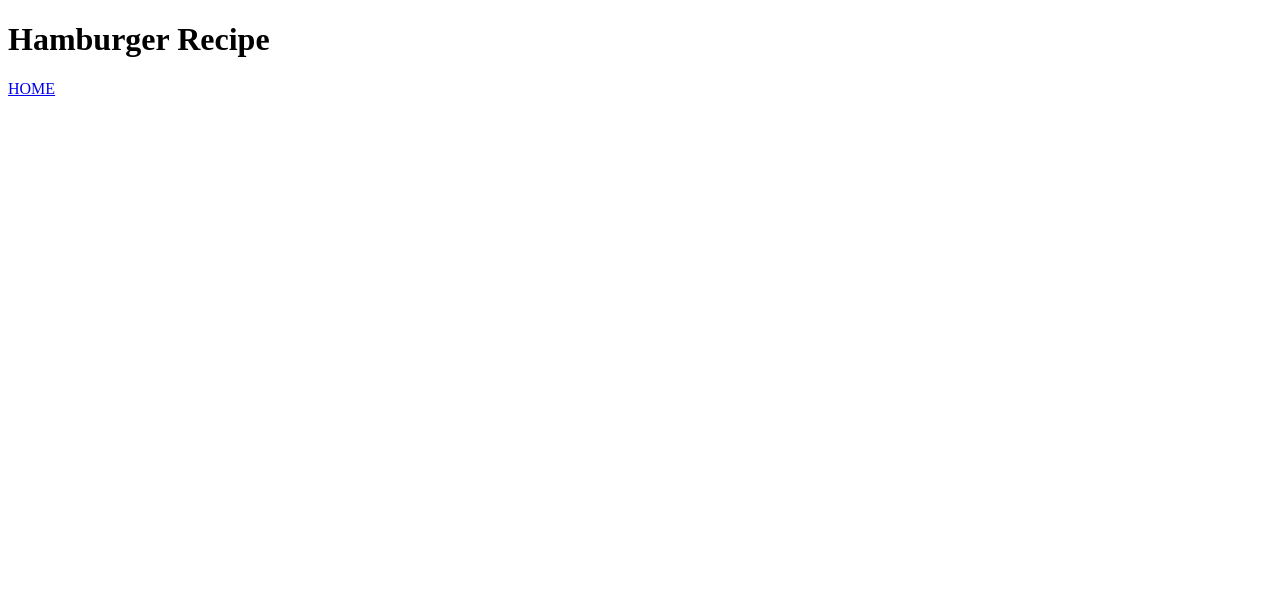
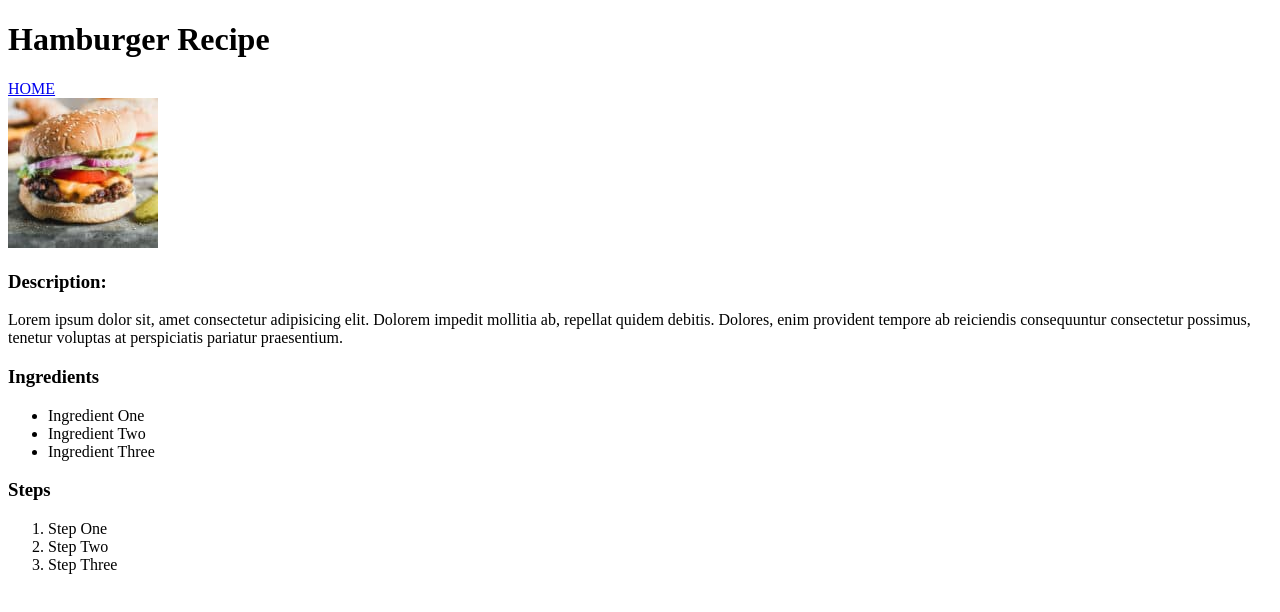
Before and after one commit to SalamanderCtesiphon/Odin-Project-Recipe-Assignment, a plain HTML site: page recipes/hamburger.html in a window 1280 px wide. Drawn offline with Linux system fonts and the light colour scheme.

Commit message:
added the image and the required elements to the page

```diff
--- a/recipes/hamburger.html
+++ b/recipes/hamburger.html
@@ -9,6 +9,23 @@
 <body>
   <h1>Hamburger Recipe</h1>
   <a href="../index.html">HOME</a>
+  <br>
+  <img src="../images/Classic-Juicy-Hamburger-Recipe-Square-150x150.jpg" alt="lasagna">
+  <br>
+  <h3>Description:</h3>
+  <p>Lorem ipsum dolor sit, amet consectetur adipisicing elit. Dolorem impedit mollitia ab, repellat quidem debitis. Dolores, enim provident tempore ab reiciendis consequuntur consectetur possimus, tenetur voluptas at perspiciatis pariatur praesentium.</p>
+  <h3>Ingredients</h3>
+  <ul>
+    <li>Ingredient One</li>
+    <li>Ingredient Two</li>
+    <li>Ingredient Three</li>
+  </ul>
+  <h3>Steps</h3>
+  <ol>
+    <li>Step One</li>
+    <li>Step Two</li>
+    <li>Step Three</li>
+  </ol>
 
 </body>
 </html>
```
